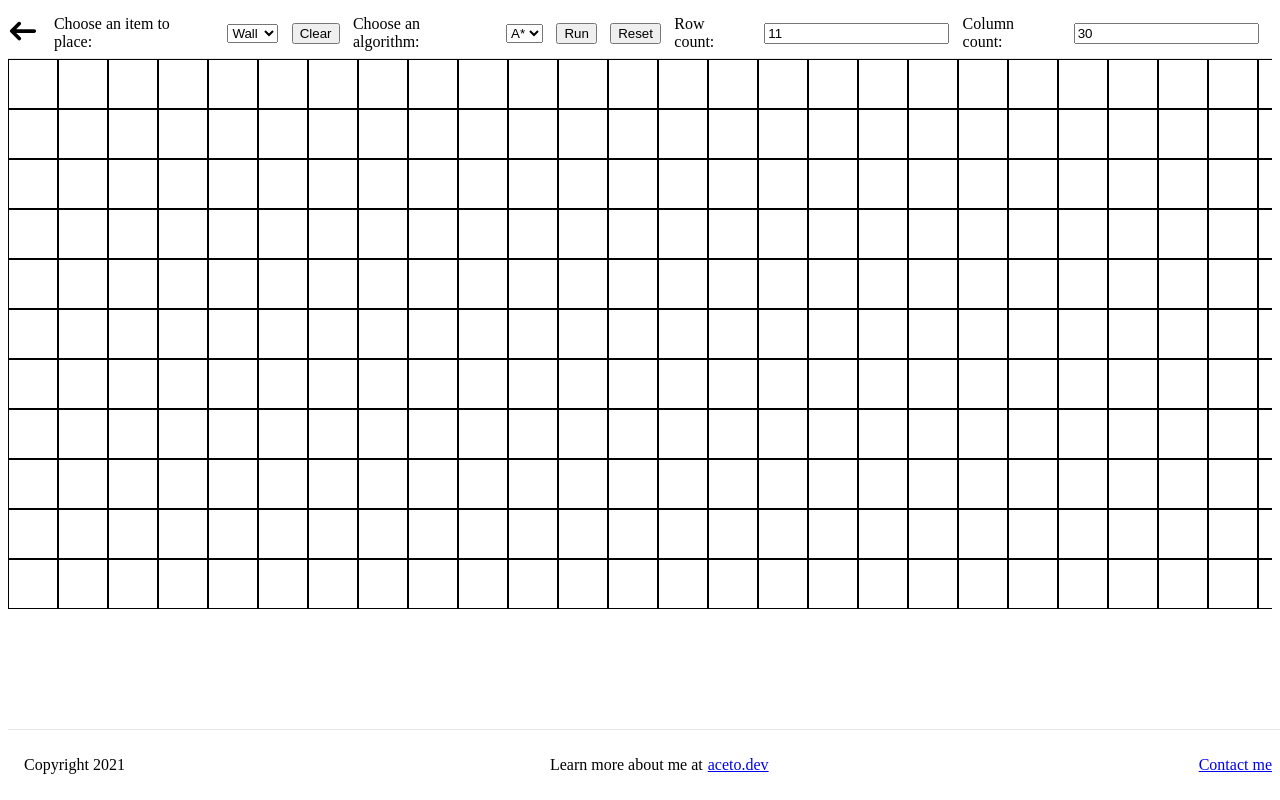
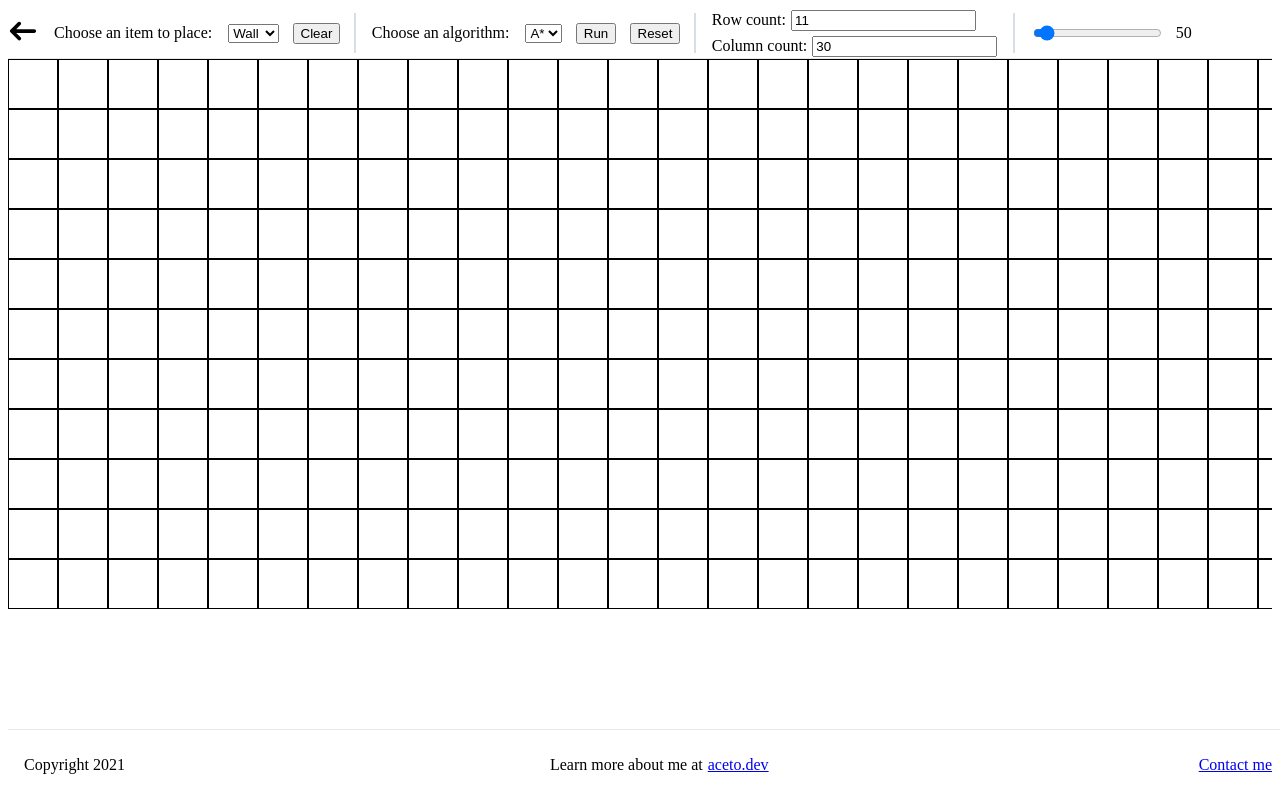
Before and after one commit to Aceto1/demos, a Next.js app: page /Pathfinding in a window 1280 px wide. Built offline with nearby package versions, Linux system fonts and the light colour scheme.

Commit message:
Add slider to change animation delay

```diff
--- a/pages/Pathfinding/MenuBar.tsx
+++ b/pages/Pathfinding/MenuBar.tsx
@@ -10,8 +10,11 @@ export interface MenuBarProps {
   run: () => void;
   rowCount: number;
   columnCount: number;
+  animationDelay: number;
   setRowCount: (rowCount: number) => void;
   setColumnCount: (columnCount: number) => void;
+  setAnimationDelay: (animationDelay: number) => void;
+  isAnimationRunning: boolean;
   reset: () => void;
 }
 
@@ -26,35 +29,79 @@ const MenuBar: React.FC<MenuBarProps> = (props) => {
         </Link>
 
         <label htmlFor="item-select">Choose an item to place:</label>
-        <select name="items" id="item-select" onChange={event => props.itemSelected(event.target.value as Item)}>
+        <select
+          name="items"
+          id="item-select"
+          onChange={event => props.itemSelected(event.target.value as Item)}
+          disabled={props.isAnimationRunning}
+        >
           <option value="wall">Wall</option>
           <option value="goal">Goal</option>
           <option value="start">Start</option>
         </select>
 
-        <button onClick={() => props.clear()}>
+        <button onClick={() => props.clear()} disabled={props.isAnimationRunning}>
           Clear
         </button>
 
+        <div className="v-line"></div>
+
         <label htmlFor="algorithm-select">Choose an algorithm:</label>
-        <select name="algorithms" id="algorithm-select" onChange={event => props.algorithmSelected(event.target.value as Algorithm)}>
+        <select
+          name="algorithms"
+          id="algorithm-select"
+          onChange={event => props.algorithmSelected(event.target.value as Algorithm)}
+          disabled={props.isAnimationRunning}
+        >
           <option value="a*">A*</option>
         </select>
 
-        <button onClick={() => props.run()}>
+        <button onClick={() => props.run()} disabled={props.isAnimationRunning}>
           Run
         </button>
 
-        <button onClick={() => props.reset()}>
+        <button onClick={() => props.reset()} disabled={props.isAnimationRunning}>
           Reset
         </button>
 
-        <label htmlFor="row-input">Row count:</label>
-        <input id='row-input' type='number' value={props.rowCount} onChange={event => props.setRowCount(event.target.valueAsNumber)} />
+        <div className="v-line"></div>
 
+        <div className="v-panel">
+          <div style={{ marginBottom: "5px" }}>
+            <label htmlFor="row-input">Row count:</label>
+            <input
+              id='row-input'
+              type='number'
+              min="1"
+              value={props.rowCount}
+              onChange={event => props.setRowCount(event.target.valueAsNumber)}
+              disabled={props.isAnimationRunning}
+            />
+          </div>
+          <div>
+            <label htmlFor="column-input">Column count:</label>
+            <input
+              id='column-input'
+              type='number'
+              min="1"
+              value={props.columnCount}
+              onChange={event => props.setColumnCount(event.target.valueAsNumber)}
+              disabled={props.isAnimationRunning}
+            />
+          </div>
+        </div>
 
-        <label htmlFor="column-input">Column count:</label>
-        <input id='column-input' type='number' value={props.columnCount} onChange={event => props.setColumnCount(event.target.valueAsNumber)} />
+        <div className="v-line"></div>
+
+        <input
+          type="range"
+          min="1"
+          max="1000"
+          value={props.animationDelay}
+          disabled={props.isAnimationRunning}
+          onChange={(event) => props.setAnimationDelay(event.target.valueAsNumber)}
+        />
+        <p>{props.animationDelay}</p>
       </div>
 
       <style jsx>{`
@@ -70,7 +117,21 @@ const MenuBar: React.FC<MenuBarProps> = (props) => {
         .menu > * {
           margin-right: 1em;
         }
-      `}</style>
+
+        .v-line {
+          border-right: 2px solid #d8dee9;
+          height: 40px
+        }
+
+        .v-panel {
+          display: flex;
+          flex-direction: column;
+        }
+
+        .v-panel input {
+          margin-left: 5px;
+        }
+         `}</style>
     </>
   );
 }
--- a/pages/Pathfinding/index.tsx
+++ b/pages/Pathfinding/index.tsx
@@ -22,6 +22,8 @@ const RedBlackTree: React.FC = () => {
   const [path, setPath] = useState<Point[]>([]);
   const [visitedPoints, setVisistedPoints] = useState<Array<Point>>([]);
   const [discoveredPoints, setDiscoveredPoints] = useState<Array<Point>>([]);
+  const [animationDelay, setAnimationDelay] = useState(50);
+  const [isAnimationRunning, setIsAnimationRunning] = useState(false);
 
   const onCellClick = (cell: Point) => {
     if (selectedItem === "goal") {
@@ -54,8 +56,8 @@ const RedBlackTree: React.FC = () => {
   }
 
   const clear = () => {
-    setStart({row: -1, column: -1});
-    setGoal({row: -1, column: -1});
+    setStart({ row: -1, column: -1 });
+    setGoal({ row: -1, column: -1 });
     setWalls([]);
     setPath([]);
   }
@@ -67,7 +69,7 @@ const RedBlackTree: React.FC = () => {
   }
 
   const showStep = (result: AlgorithmResult, index: number) => {
-    if(index >= result.steps.length - 1) {
+    if (index >= result.steps.length - 1) {
       setPath(result.path);
       return;
     }
@@ -90,7 +92,7 @@ const RedBlackTree: React.FC = () => {
       for (const visitedPoint of newVisitedPoints) {
         const pointIndex = prev.findIndex(point => point.column == visitedPoint.column && point.row == visitedPoint.row);
 
-        if(pointIndex !== -1)
+        if (pointIndex !== -1)
           prev.splice(pointIndex, 1);
       }
 
@@ -99,7 +101,7 @@ const RedBlackTree: React.FC = () => {
 
     setTimeout(() => {
       showStep(result, ++index);
-    }, 200);
+    }, animationDelay);
   }
 
   const buildNodes = (): Node[] => {
@@ -123,7 +125,7 @@ const RedBlackTree: React.FC = () => {
 
     for (const node of result) {
       const neighbours = result.filter(resultNode => {
-        if(node.column === resultNode.column - 1 && node.row === resultNode.row ||
+        if (node.column === resultNode.column - 1 && node.row === resultNode.row ||
           node.column === resultNode.column + 1 && node.row === resultNode.row ||
           node.column === resultNode.column - 1 && node.row === resultNode.row - 1 ||
           node.column === resultNode.column + 1 && node.row === resultNode.row + 1 ||
@@ -131,8 +133,8 @@ const RedBlackTree: React.FC = () => {
           node.column === resultNode.column + 1 && node.row === resultNode.row - 1 ||
           node.column === resultNode.column && node.row === resultNode.row + 1 ||
           node.column === resultNode.column && node.row === resultNode.row - 1) {
-            return resultNode;
-          }
+          return resultNode;
+        }
       });
 
       node.neighours = neighbours;
@@ -142,18 +144,20 @@ const RedBlackTree: React.FC = () => {
   }
 
   const run = () => {
-    if(goal.row === -1 && goal.row === -1 || start.row === -1 && start.column === -1)
+    if (goal.row === -1 && goal.row === -1 || start.row === -1 && start.column === -1)
       return;
 
-    if(selectedAlgorithm === 'a*') {
+    if (selectedAlgorithm === 'a*') {
       const nodes = buildNodes();
 
       const startNode = nodes.find(node => node.column === start.column && node.row === start.row);
       const endNode = nodes.find(node => node.column === goal.column && node.row === goal.row);
 
-      const result =  AStar(startNode, endNode);
+      const result = AStar(startNode, endNode);
 
+      setIsAnimationRunning(true);
       showStep(result, 0);
+      setIsAnimationRunning(false);
     }
   }
 
@@ -174,7 +178,10 @@ const RedBlackTree: React.FC = () => {
           setRowCount={setRowCount}
           columnCount={columnCount}
           setColumnCount={setColumnCount}
+          animationDelay={animationDelay}
+          setAnimationDelay={setAnimationDelay}
           reset={clearPath}
+          isAnimationRunning={isAnimationRunning}
         />
 
         <div className="gridcontainer">
```
